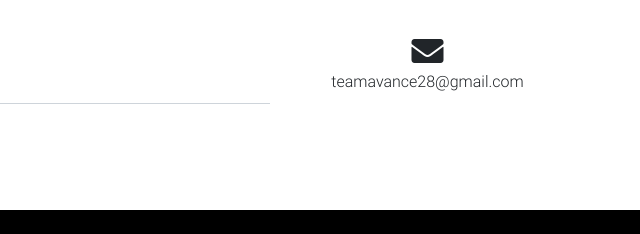
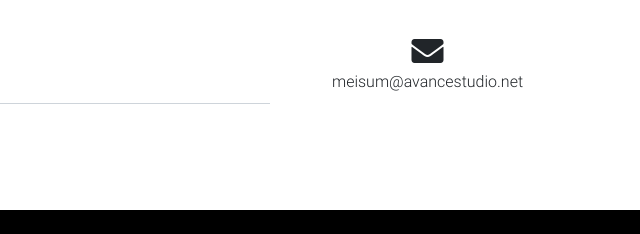
Before and after one commit to joshuaaguilar20/avance, a plain HTML site: page index.html in a window 1280 px wide. Shown: the part 1854-2088 px from the top of the page, 640-1280 px from the left. Drawn offline with Linux system fonts and the light colour scheme.

Commit message:
Update index.html

```diff
--- a/index.html
+++ b/index.html
@@ -387,7 +387,7 @@
               </li>
 
               <li><i class="fas fa-envelope mt-4 fa-2x"></i>
-                <p>teamavance28@gmail.com</p>
+                <p>meisum@avancestudio.net</p>
               </li>
             </ul>
           </div>
```
